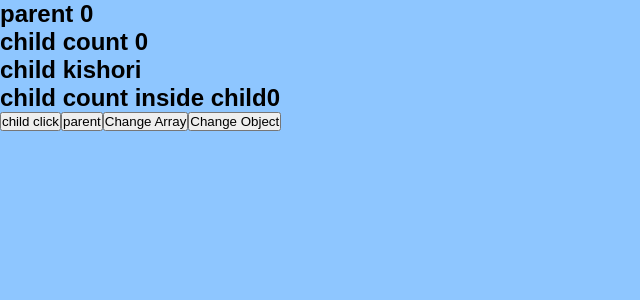
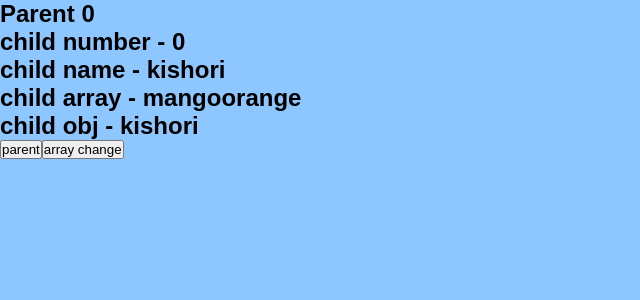
Before and after one commit to ameysawant/react19-with-typescript-tutorial, a React (Vite) app: page / in a window 1280 px wide. Shown: the top 300 px of the page, without its empty margins (0-640 px from the left). Built offline with nearby package versions, Linux system fonts and the light colour scheme.

Commit message:
added react memo

```diff
--- a/src/performance/Child.tsx
+++ b/src/performance/Child.tsx
@@ -5,22 +5,37 @@ type Obj = {
 };
 
 type ChildProps = {
-  // props: number | string | boolean | string[];
-  props: Obj;
-  onClick: () => void;
-  child: number;
+  number: number;
+  name: string;
+  array: string[];
+  obj: Obj;
 };
 
-const Child = ({ props, onClick, child }: ChildProps) => {
+const Child = ({ number, name, array, obj }: ChildProps) => {
   console.log("child rendered");
   return (
     <>
-      {/* <h2>child {props}</h2> */}
-      <h2>child {props.name}</h2>
-      <h2>child count inside child{child}</h2>
-      <button onClick={onClick}>child click</button>
+      <h2>child number - {number}</h2>
+      <h2>child name - {name}</h2>
+      <h2>child array - {array}</h2>
+      <h2>child obj - {obj.name}</h2>
     </>
   );
 };
 
-export default memo(Child);
+const checkProps = (prevProps: ChildProps, nextProps: ChildProps) => {
+  const isNumberSame = prevProps.number === nextProps.number;
+  const isNameSame = prevProps.name === nextProps.name;
+  const isArraySame = prevProps.array === nextProps.array;
+  const isObjSame = prevProps.obj === nextProps.obj;
+  console.log("prevProps= ", prevProps);
+  console.log("nextProps= ", nextProps);
+  console.log("number= ", isNumberSame ? "SAME" : "DIFFERENCE");
+  console.log("name= ", isNameSame ? "SAME" : "DIFFERENCE");
+  console.log("array= ", isArraySame ? "SAME" : "DIFFERENCE");
+  console.log("obj= ", isObjSame ? "SAME" : "DIFFERENCE");
+
+  return isNumberSame && isNameSame && isArraySame && isObjSame;
+};
+
+export default memo(Child, checkProps);
--- a/src/performance/Parent.tsx
+++ b/src/performance/Parent.tsx
@@ -1,39 +1,60 @@
-import { useCallback, useMemo, useState } from "react";
+// primitive types - immutable
+/*
+string
+number
+boolean
+null
+undefined
+symbol
+bigint
+*/
+
+// reference types - mutable
+/*
+array
+object
+function
+*/
+
+/*
+  const [parent, setParent] = useState(0);
+  const [number, setNumber] = useState(0);
+  const [name, setName] = useState("kishori");
+  const [array, setArray] = useState(["mango", "orange"]);
+  const [obj, setObj] = useState({ name: "kishori" });
+
+  React.memo ek Higher-Order Component (HOC) hai jo component ko wrap karta hai. Agar component ke props same hain (shallow compare), to woh component re-render nahi hota — purana rendered output hi use hota hai. Aur agar same nahi hai to re-render hota hai.
+
+  useMemo ek React hook hai jo expensive calculation ka result cache karta hai. Jab tak dependency array ke values na badlein, woh purana result (same reference) return karta hai — calculation dobara nahi karta.
+
+  useCallback ek React hook hai jo function ko cache karta hai. Jab tak dependency array ke values na badlein, woh same function reference return karta hai — naya function nahi banata.
+*/
+
+import { useMemo, useState } from "react";
 import Child from "./Child";
 
 const Parent = () => {
   const [parent, setParent] = useState(0);
   const [number, setNumber] = useState(0);
+  const [name, setName] = useState("kishori");
   const [array, setArray] = useState(["mango", "orange"]);
   const [obj, setObj] = useState({ name: "kishori" });
-  const [child, setChild] = useState(0);
 
   const arrData = useMemo(() => array.map((item) => item), [array]);
+
   const objData = useMemo(() => {
     return { ...obj };
   }, [obj]);
 
-  const handleClick = useCallback(() => {
-    setChild((prev) => prev + 1);
-  }, []);
+  console.log("parent rendered");
 
-  console.log("parent rendered");
   return (
     <>
-      <h2>parent {parent}</h2>
-
-      <h2>child count {child}</h2>
-
-      <Child props={objData} onClick={handleClick} child={child} />
-
+      <h2>Parent {parent}</h2>
+      <Child number={number} name={name} array={arrData} obj={objData} />
       <button onClick={() => setParent((prev) => prev + 1)}>parent</button>
-
       <button onClick={() => setArray(["apple", "banana"])}>
-        Change Array
-      </button>
-
-      <button onClick={() => setObj({ name: "tutorials" })}>
-        Change Object
+        array change
       </button>
     </>
   );
```
